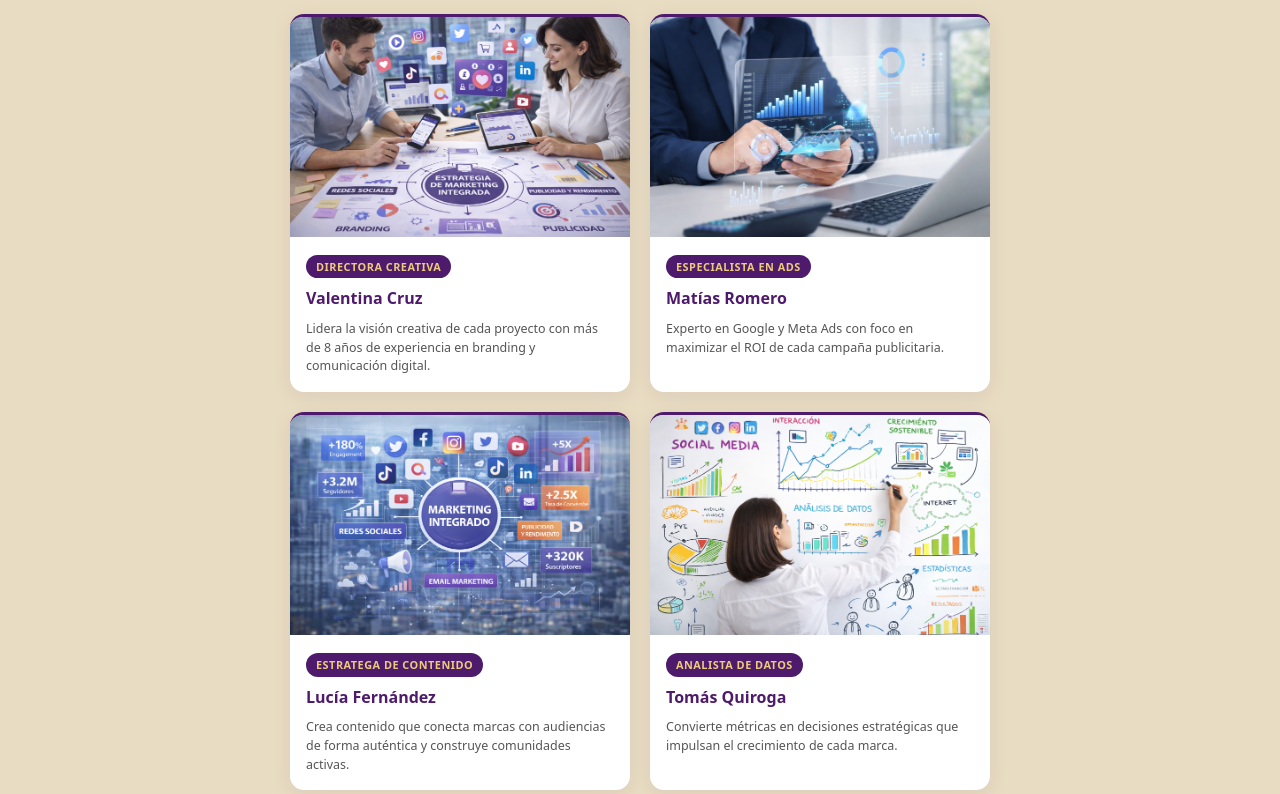
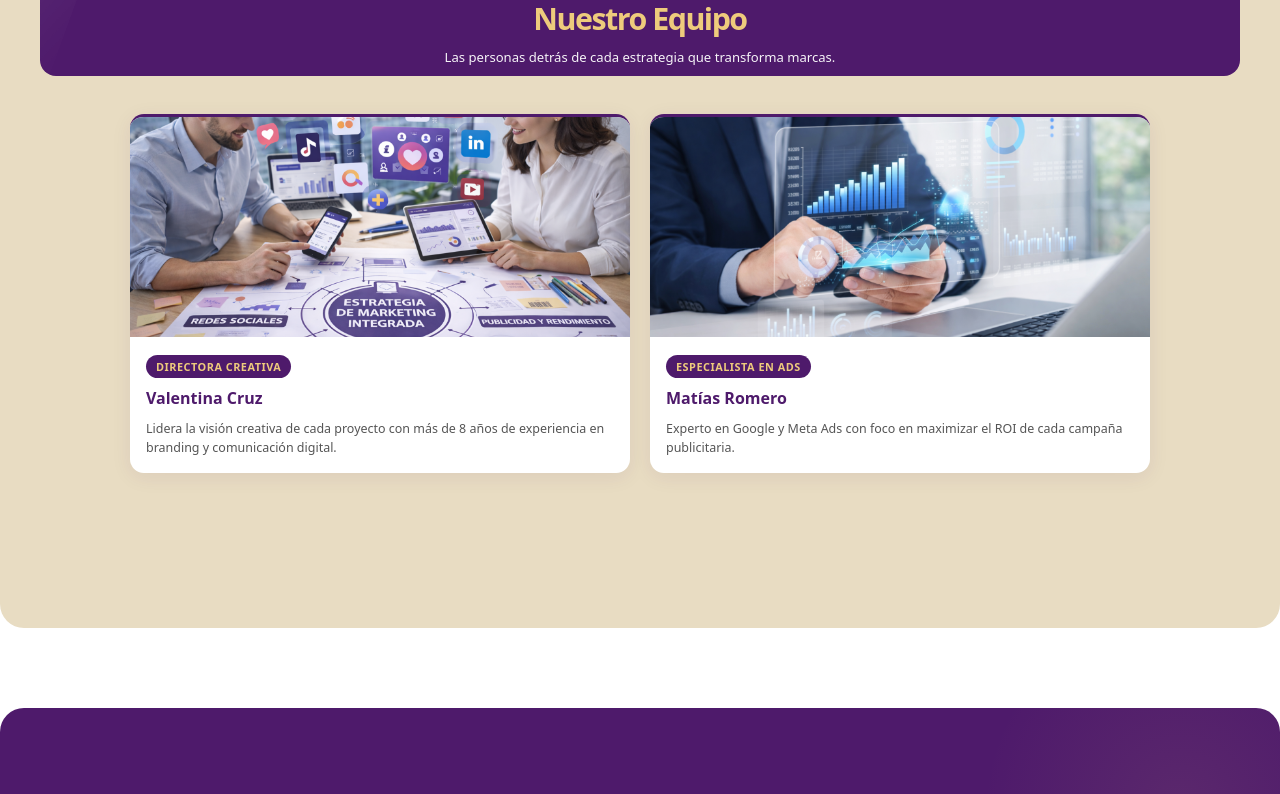
Before and after one commit to francoxvr/BRAVAS-WEB, a Next.js app in the folder frontend/: page /nosotros in a window 1280 px wide. Shown: the part 2646-3440 px from the top of the page. Built offline with nearby package versions, Linux system fonts and the light colour scheme.

Commit message:
fix: reduce team to 2 members, fix missing images in Nosotros

```diff
--- a/frontend/src/components/sections/Nosotros.module.css
+++ b/frontend/src/components/sections/Nosotros.module.css
@@ -20,7 +20,7 @@
 
 .teamGrid {
   display: grid;
-  grid-template-columns: repeat(2, minmax(0, 340px));
+  grid-template-columns: repeat(2, minmax(0, 500px));
   gap: 20px;
   margin-top: 8px;
   justify-content: center;
--- a/frontend/tina/content/pages/nosotros.json
+++ b/frontend/tina/content/pages/nosotros.json
@@ -29,18 +29,6 @@
       "rol": "Especialista en Ads",
       "descripcion": "Experto en Google y Meta Ads con foco en maximizar el ROI de cada campaña publicitaria.",
       "foto": "/assets/images/marketing/marketing12.png"
-    },
-    {
-      "nombre": "Lucía Fernández",
-      "rol": "Estratega de Contenido",
-      "descripcion": "Crea contenido que conecta marcas con audiencias de forma auténtica y construye comunidades activas.",
-      "foto": "/assets/images/marketing/redes2.png"
-    },
-    {
-      "nombre": "Tomás Quiroga",
-      "rol": "Analista de Datos",
-      "descripcion": "Convierte métricas en decisiones estratégicas que impulsan el crecimiento de cada marca.",
-      "foto": "/assets/images/marketing/analisis.png"
     }
   ]
 }
```
